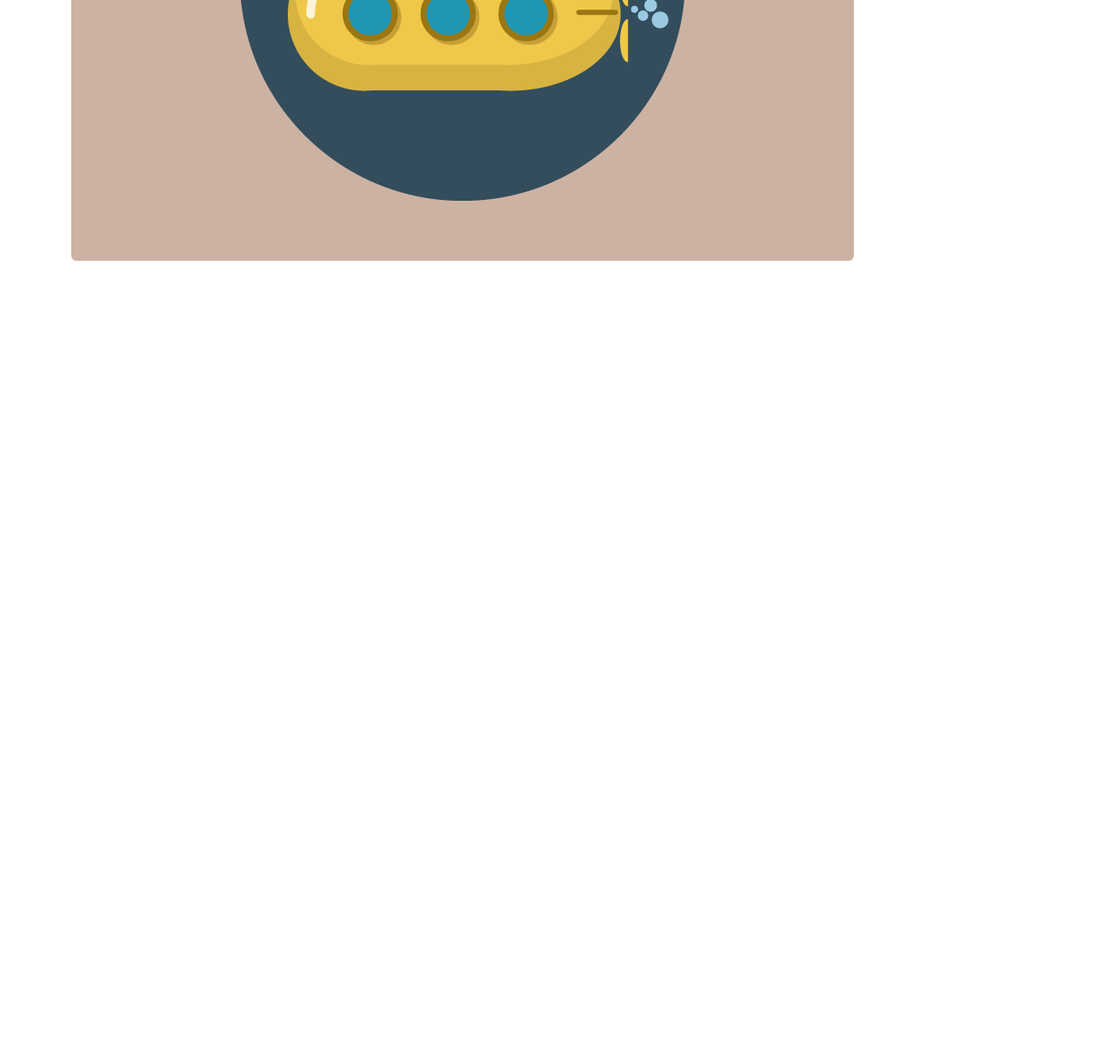
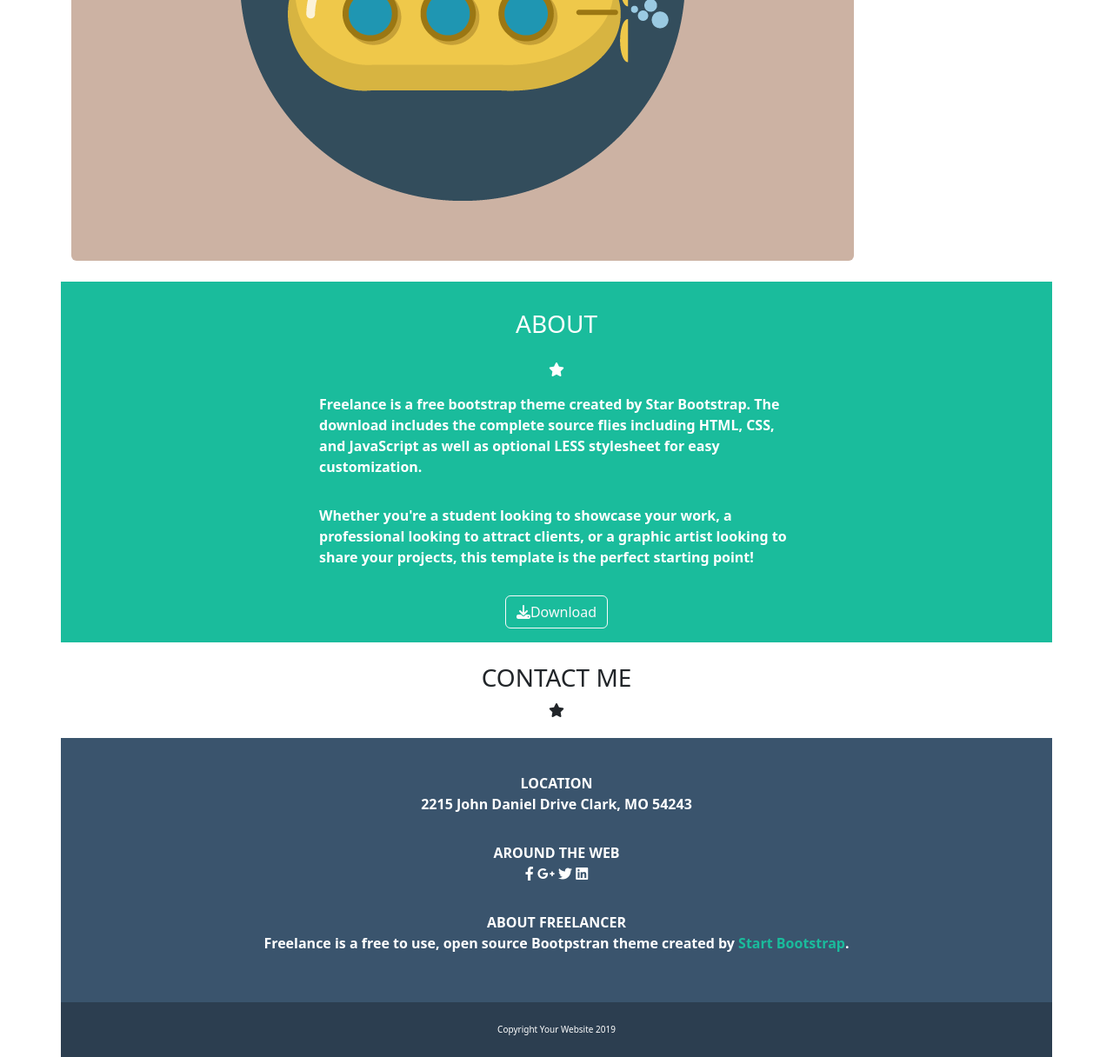
Before and after one commit to DavideSias/html-css-bootstrap-freelancer, a plain HTML site: page index.html in a window 1280 px wide. Shown: the part 4422-5638 px from the top of the page at 87% size. Before the commit the page ends 4722 px from the top, so only its background shows below. Drawn offline with nearby package versions, Linux system fonts and the light colour scheme.

Commit message:
Add contact me section

```diff
--- a/css/style.css
+++ b/css/style.css
@@ -5,3 +5,16 @@
 .bg_color_green{
     background-color: rgb(26, 188, 156);
 }
+
+.bg_color_lightdark{
+    background-color: rgb(58, 84, 109);
+}
+
+.font_size_10{
+    font-size: 10px;
+}
+
+.link_green{
+    text-decoration: none;
+    color: rgb(26, 188, 156);
+}
--- a/index.html
+++ b/index.html
@@ -68,6 +68,86 @@
                 <img class="img-fluid rounded" src="img/submarine.png" alt="">
             </div>
         </div>
+
+        <div class="row row-cols-1 my-4 gy-3 py-3 text-white bg_color_green">
+            <div class="col-12 text-center text-uppercase">
+                <h3>about</h3>
+            </div>
+            <div class="col-12 text-center">
+                <i class="fa-solid fa-star"></i>
+            </div>
+            <div class="col-6 offset-3 fw-semibold">
+                <p>
+                    Freelance is a free bootstrap theme created by Star Bootstrap. The download includes the complete source flies including HTML, CSS, and JavaScript as well as optional LESS stylesheet for easy customization.
+                </p>
+            </div>
+            <div class="col-6 offset-3 fw-semibold">
+                <p>
+                    Whether you're a student looking to showcase your work, a professional looking to attract clients, or a graphic artist looking to share your projects, this template is the perfect starting point!
+                </p>
+            </div>
+
+            <div class="col-12 d-flex justify-content-center">
+                <button type="button" class="btn btn-outline-light">
+                    <i class="fa-solid fa-download"></i>Download
+                </button>
+            </div>
+        </div>
+
+
+        <div class="row my-4 text-center">
+            <div class="col-12 text-uppercase">
+                <h3>contact me</h3>
+            </div>
+            <div class="col-12">
+                <i class="fa-solid fa-star"></i>
+            </div>
+        </div>
+
+        <div class="row gy-1 py-4 text-center text-white fw-semibold bg_color_lightdark">
+            <div class="col-12 my-3">
+                <div class="row">
+                    <div class="col-12 text-uppercase">
+                        location
+                    </div>
+                    <div class="col-12">
+                        2215 John Daniel Drive Clark, MO 54243
+                    </div>
+                </div>
+            </div>
+
+            <div class="col-12 my-3">
+                <div class="row">
+                    <div class="col-12 text-uppercase">
+                        around the web
+                    </div>
+                    <div class="col-12">
+                        <i class="fa-brands fa-facebook-f"></i>
+                        <i class="fa-brands fa-google-plus-g"></i>
+                        <i class="fa-brands fa-twitter"></i>
+                        <i class="fa-brands fa-linkedin"></i>
+                    </div>
+                </div>
+            </div>
+
+            <div class="col-12 my-3">
+                <div class="row">
+                    <div class="col-12 text-uppercase">
+                        about freelancer
+                    </div>
+
+                    <div class="col">
+                        <p>Freelance is a free to use, open source Bootpstran theme created by <a href="https://getbootstrap.com/" class="link_green">Start Bootstrap</a>.</p>
+                    </div>
+                </div>
+            </div>
+        </div>
+
+        <div class="row py-4 text-center text-white bg_color_dark font_size_10">
+            <div class="col">
+                Copyright Your Website 2019
+            </div>
+        </div>
    </div>
 </body>
 </html>
```
